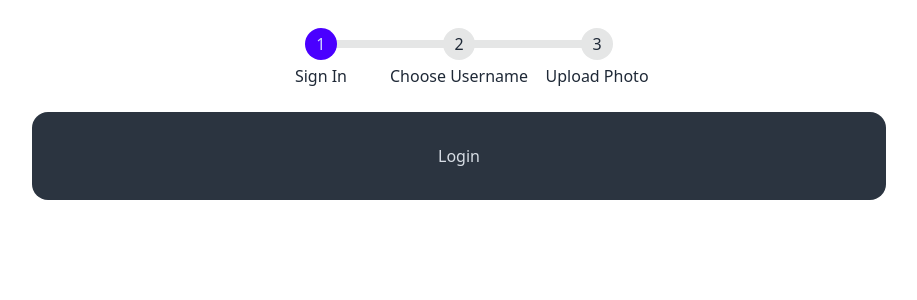
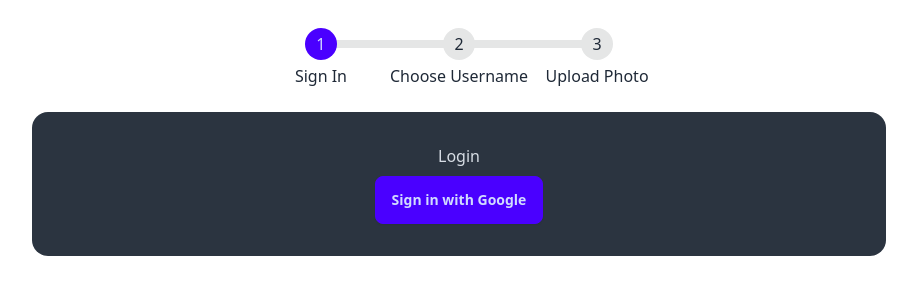
Before and after one commit to ixaxtav/link-sprout, a SvelteKit app: page /login in a window 1280 px wide. Shown: the top 300 px of the page, without its empty margins (181-1098 px from the left). Built offline with nearby package versions, Linux system fonts and the light colour scheme.

Commit message:
added google sign in

```diff
--- a/src/routes/login/+page.svelte
+++ b/src/routes/login/+page.svelte
@@ -1,5 +1,18 @@
 <script lang="ts">
+    import { auth } from '$lib/firebase';
+    import { GoogleAuthProvider, signInWithPopup, signOut } from 'firebase/auth';
 
+    async function signInWithGoogle() {
+        const provider = new GoogleAuthProvider();
+        try {
+            const result = await signInWithPopup(auth, provider);
+            console.log(result);
+        } catch (error) {
+            console.error(error);
+        }
+    }
 </script>
 
 <h2>Login</h2>
+
+<button class="btn btn-primary" on:click={signInWithGoogle}>Sign in with Google</button>
```
